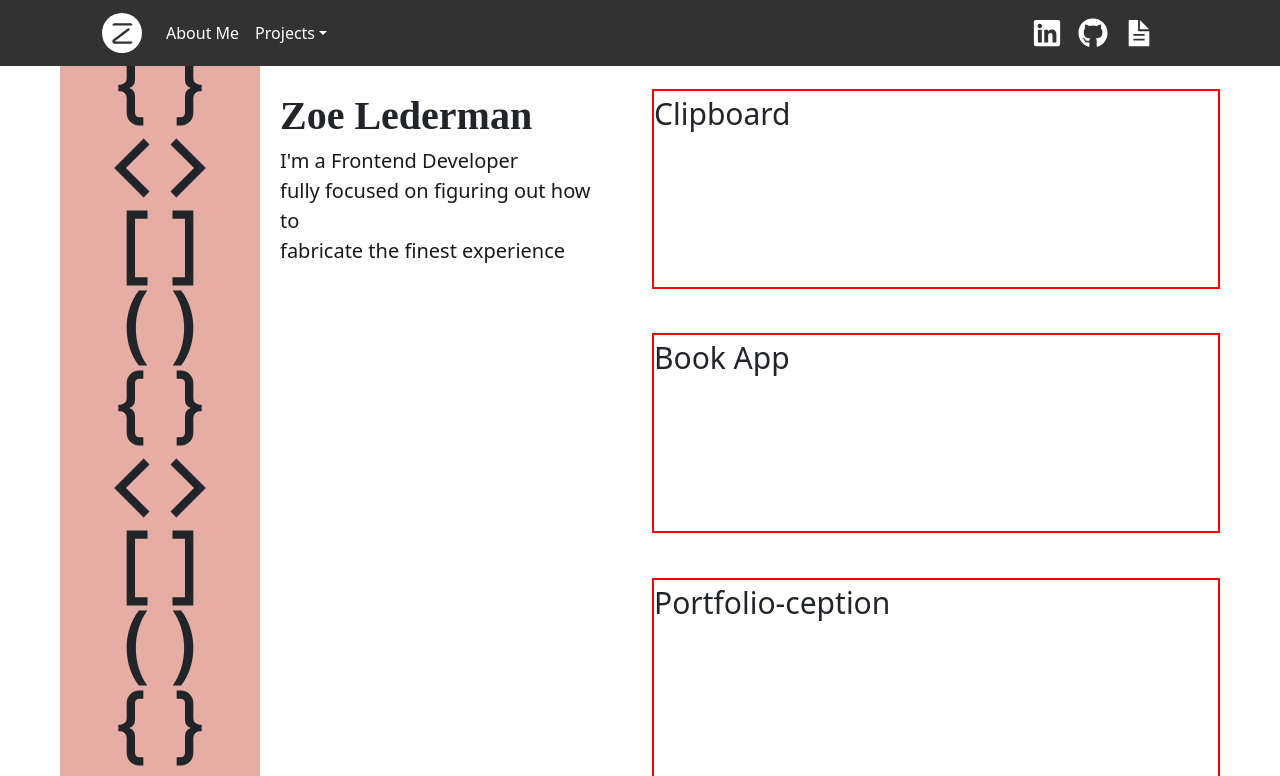
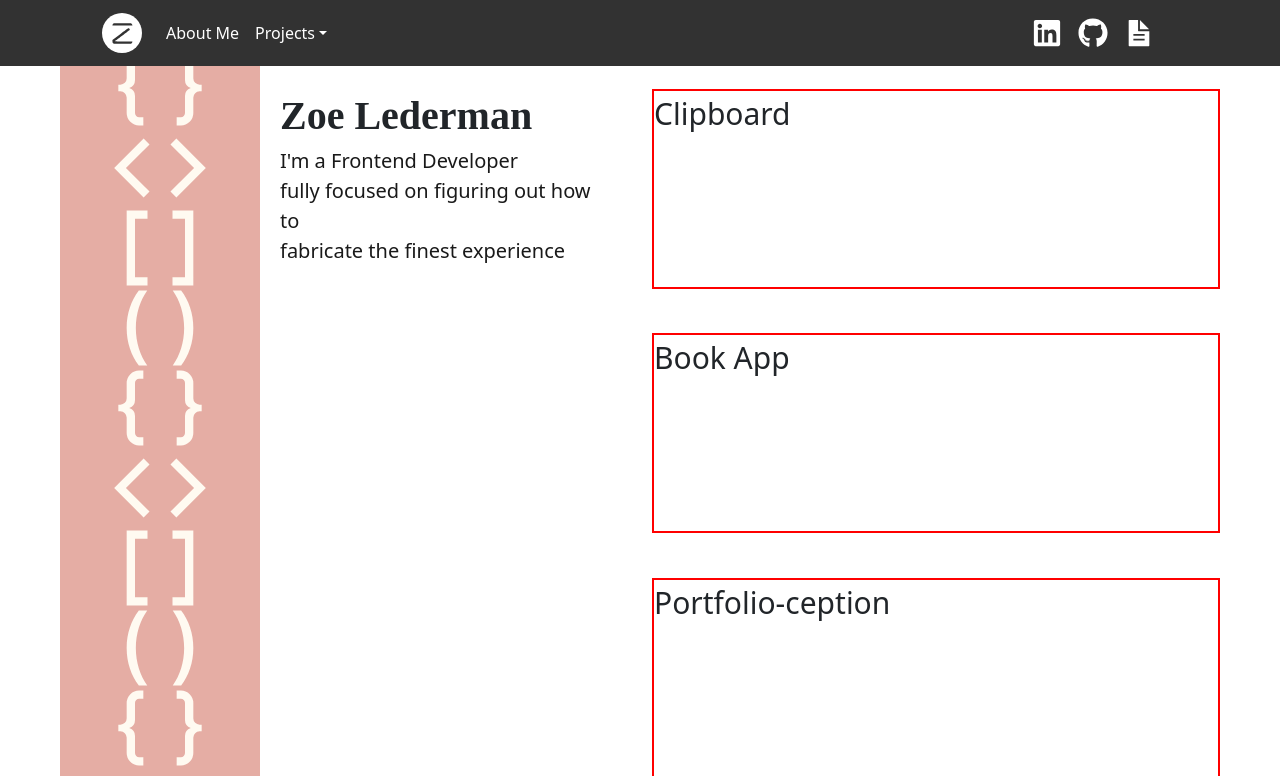
Before and after one commit to zlederma/portfolio-website, a React (Create React App) app: page / in a window 1280 px wide. Shown: the top 776 px of the page. Built offline with nearby package versions, Linux system fonts and the light colour scheme.

Commit message:
changed fill color

```diff
--- a/src/styles/ArtSquareStyles.css
+++ b/src/styles/ArtSquareStyles.css
@@ -9,4 +9,5 @@
 
 .art-square__square{
     margin: auto;
+    fill: #fffaf1;
 }
```
